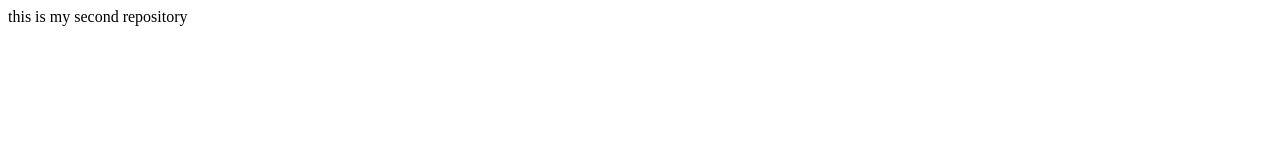
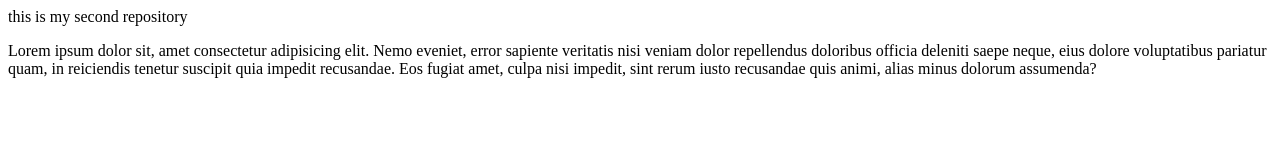
Before and after one commit to sangyapucharankumar/SECOND_REPO, a plain HTML site: page index.html in a window 1280 px wide. Drawn offline with Linux system fonts and the light colour scheme.

Commit message:
new paragraph added.

```diff
--- a/index.html
+++ b/index.html
@@ -1 +1,2 @@
 <p>this is my second repository</p>
+<p>Lorem ipsum dolor sit, amet consectetur adipisicing elit. Nemo eveniet, error sapiente veritatis nisi veniam dolor repellendus doloribus officia deleniti saepe neque, eius dolore voluptatibus pariatur quam, in reiciendis tenetur suscipit quia impedit recusandae. Eos fugiat amet, culpa nisi impedit, sint rerum iusto recusandae quis animi, alias minus dolorum assumenda?</p>
```
